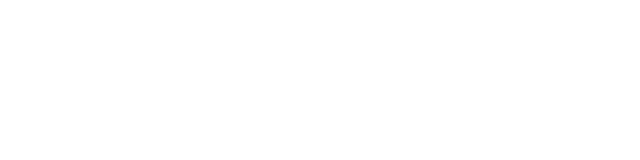
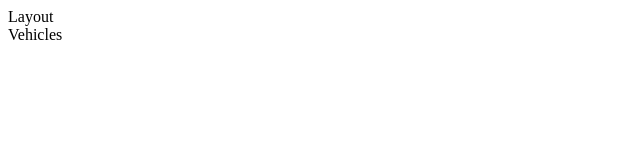
Before and after one commit to Nicolas-Rodriguez-Ch/daw-font-end, a React (Vite) app: page /vehicles in a window 1280 px wide. Before the commit this address had no page. Shown: the top 160 px of the page, without its empty margins (0-640 px from the left). Built offline with nearby package versions, Linux system fonts and the light colour scheme; the HTML template or start-up script is replaced by a standard one.

Commit message:
creates routes and adds nested routing

```diff
--- /dev/null
+++ b/src/components/Layout/index.tsx
@@ -0,0 +1,12 @@
+import { Outlet } from 'react-router';
+
+const Layout = () => {
+  return (
+    <>
+      <div>Layout</div>
+      <Outlet />
+    </>
+  );
+};
+
+export default Layout;
--- a/src/components/index.tsx
+++ b/src/components/index.tsx
@@ -0,0 +1 @@
+export { default as Layout } from './Layout';
--- a/src/pages/index.tsx
+++ b/src/pages/index.tsx
@@ -1 +1,5 @@
 export { default as Home } from './home';
+export { default as Vehicles } from './vehicles';
+export { default as VehicleDetail } from './vehicleDetail';
+export { default as RegisterVehicle } from './registerVehicle';
+export { default as UpdateVehicle } from './updateVehicle';
--- /dev/null
+++ b/src/pages/registerVehicle/index.tsx
@@ -0,0 +1,7 @@
+import React from 'react';
+
+const RegisterVehicle = () => {
+  return <div>RegisterVehicle</div>;
+};
+
+export default RegisterVehicle;
--- /dev/null
+++ b/src/pages/updateVehicle/index.tsx
@@ -0,0 +1,7 @@
+import React from 'react';
+
+const UpdateVehicle = () => {
+  return <div>UpdateVehicle</div>;
+};
+
+export default UpdateVehicle;
--- /dev/null
+++ b/src/pages/vehicleDetail/index.tsx
@@ -0,0 +1,7 @@
+import React from 'react';
+
+const VehicleDetail = () => {
+  return <div>VehicleDetail</div>;
+};
+
+export default VehicleDetail;
--- /dev/null
+++ b/src/pages/vehicles/index.tsx
@@ -0,0 +1,5 @@
+const Vehicles = () => {
+  return <div>Vehicles</div>;
+};
+
+export default Vehicles;
--- a/src/routes/AppRouter.tsx
+++ b/src/routes/AppRouter.tsx
@@ -1,14 +1,29 @@
 import { BrowserRouter, Route, Routes } from 'react-router';
 
+import { Layout } from '@/components';
+
 import { ROUTES } from './routes';
+import type { AppRoute } from './types';
+
+const renderRoutes = (routes: AppRoute[]) =>
+  routes.map((route, i) => (
+    <Route key={route.path ?? i} path={route.path} element={route.element}>
+      {route.children?.map((child, j) => (
+        <Route
+          key={child.path ?? j}
+          index={child.index}
+          path={child.path}
+          element={child.element}
+        />
+      ))}
+    </Route>
+  ));
 
 const AppRouter = () => {
   return (
     <BrowserRouter>
       <Routes>
-        {ROUTES.map((route) => (
-          <Route key={route.path} path={route.path} element={route.element} />
-        ))}
+        <Route element={<Layout />}>{renderRoutes(ROUTES)}</Route>
       </Routes>
     </BrowserRouter>
   );
--- a/src/routes/routes.tsx
+++ b/src/routes/routes.tsx
@@ -1,16 +1,31 @@
-// src/routes/routes.ts
-import { Home } from '@/pages';
+import { Home, RegisterVehicle, UpdateVehicle, VehicleDetail, Vehicles } from '@/pages';
 
 import type { AppRoute } from './types';
 
 export const ROUTES: AppRoute[] = [
+  { path: '/', label: 'Home', element: <Home /> },
   {
-    path: '/',
-    element: <Home />,
-    label: 'Home',
+    path: 'vehicles',
+    label: 'Vehicles',
+    children: [
+      { index: true, element: <Vehicles /> },
+      { path: ':id', element: <VehicleDetail /> },
+    ],
   },
-];
+  {
+    path: 'admin',
+    label: 'Admin',
+    children: [
+      { path: 'register', element: <RegisterVehicle /> },
+      { path: 'update/:id', element: <UpdateVehicle /> },
+    ],
+  },
+] as const;
 
 export const ROUTE_PATHS = {
   HOME: '/',
+  VEHICLES: 'vehicles',
+  VEHICLE_DETAIL: (id: string) => `vehicles/${id}`,
+  REGISTER: 'admin/register',
+  UPDATE_VEHICLE: (id: string) => `admin/update/:${id}`,
 } as const;
--- a/src/routes/types.ts
+++ b/src/routes/types.ts
@@ -2,6 +2,10 @@
 
 export type AppRoute = {
   path: string;
-  element: ReactNode;
   label: string;
+  element?: ReactNode;
+  children?: ChildRoute[];
 };
+type ChildRoute =
+  | { index: true; element: ReactNode; path?: never }
+  | { index?: never; path: string; element?: ReactNode };
```
